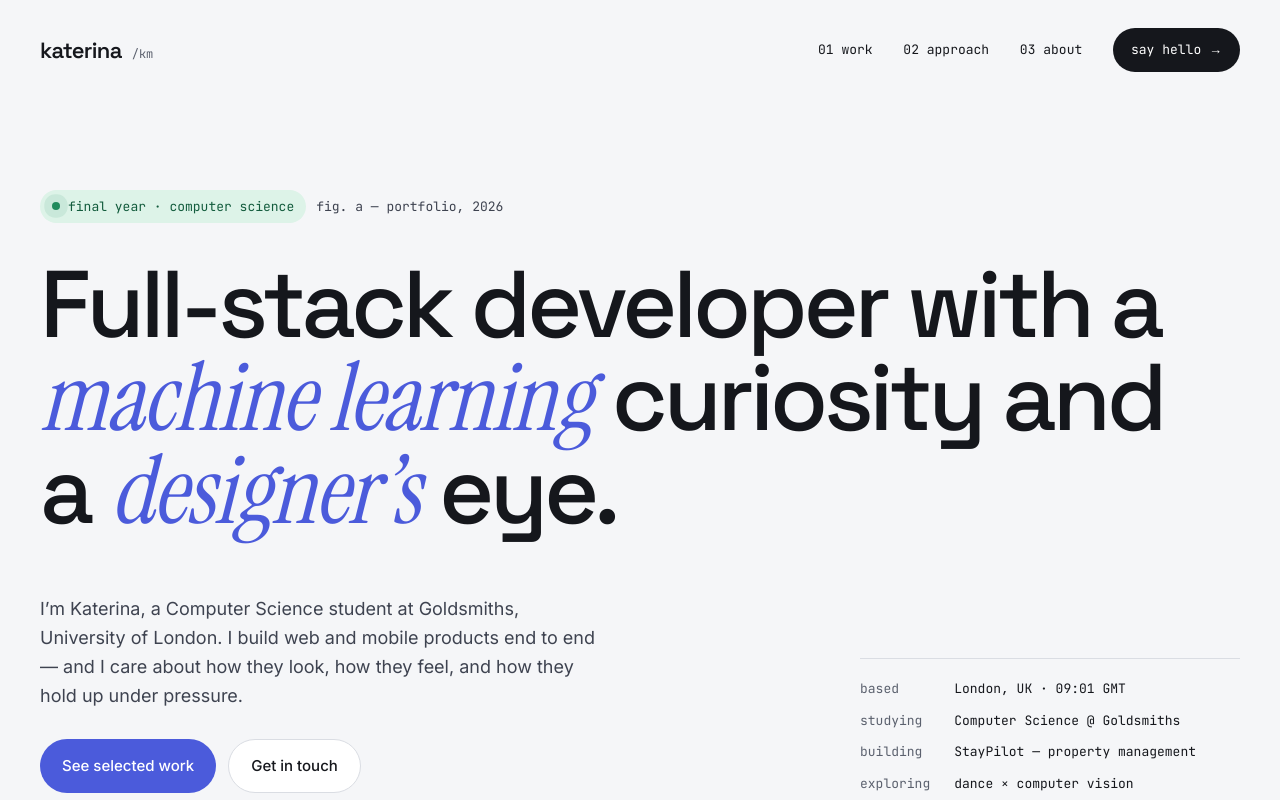
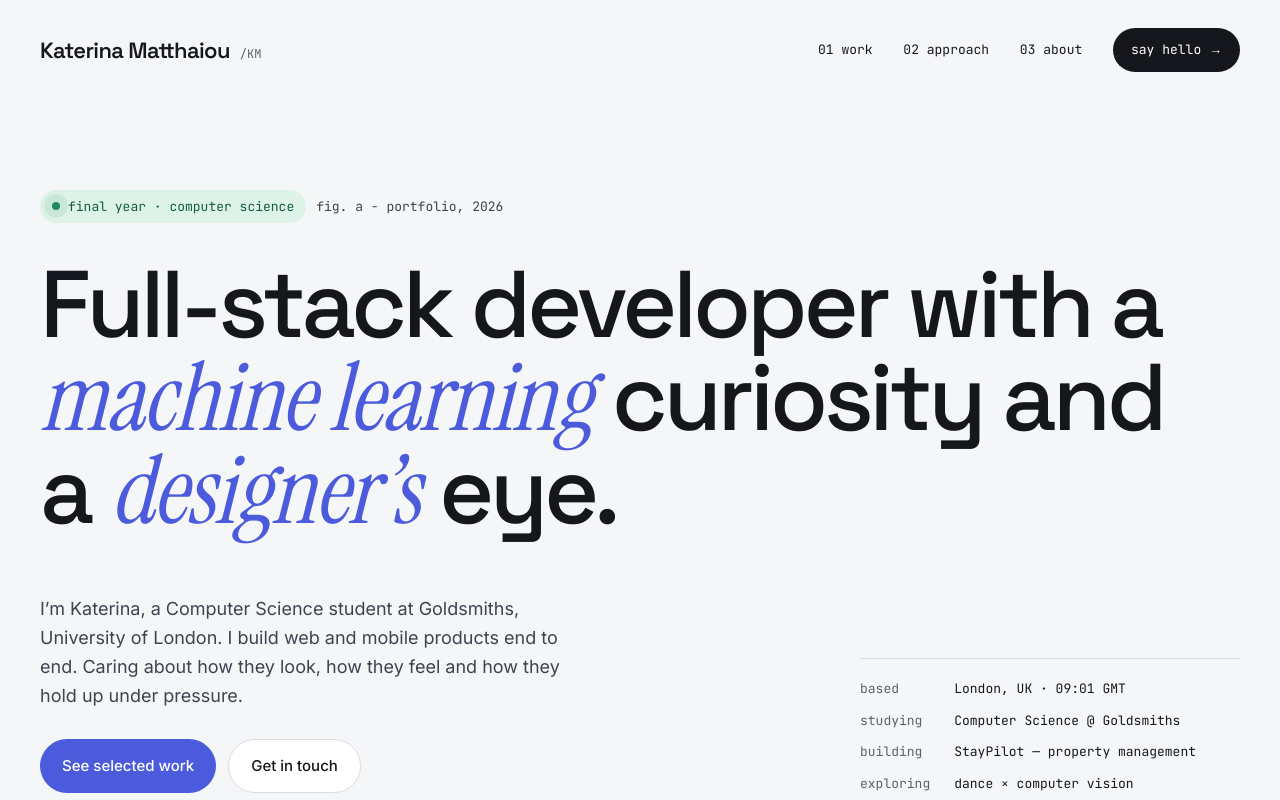
Before and after one commit to Katerina137/my_portfolio_website, a Next.js app: page / in a window 1280 px wide. Shown: the top 800 px of the page. Built offline with nearby package versions, Linux system fonts and the light colour scheme.

Commit message:
Edits to the writing

```diff
--- a/components/Header.tsx
+++ b/components/Header.tsx
@@ -2,8 +2,8 @@ export function Header() {
   return (
     <header className="wrap relative z-[5] flex flex-wrap items-center justify-between gap-4 py-7">
       <a href="#top" className="flex items-baseline gap-2.5 text-ink no-underline">
-        <span className="font-display text-[22px] font-semibold tracking-[-0.03em]">katerina</span>
-        <span className="font-mono text-xs text-muted">/km</span>
+        <span className="font-display text-[22px] font-semibold tracking-[-0.03em]">Katerina Matthaiou</span>
+        <span className="font-mono text-xs text-muted">/KM</span>
       </a>
       <nav
         aria-label="Main"
--- a/components/Hero.tsx
+++ b/components/Hero.tsx
@@ -31,7 +31,7 @@ export function Hero() {
           <span className="inline-block size-2 animate-live rounded-full bg-live motion-reduce:animate-none" />
           final year · computer science
         </span>
-        <span>fig. a — portfolio, 2026</span>
+        <span>fig. a - portfolio, 2026</span>
       </motion.div>
 
       <motion.h1
@@ -45,7 +45,7 @@ export function Hero() {
         <div className="flex max-w-[560px] flex-[1_1_420px] flex-col gap-7">
           <p className="m-0 text-lg leading-relaxed text-ink-2">
             I’m Katerina, a Computer Science student at Goldsmiths, University of London. I build web and mobile
-            products end to end — and I care about how they look, how they feel, and how they hold up under pressure.
+            products end to end. Caring about how they look, how they feel and how they hold up under pressure.
           </p>
           <div className="flex flex-wrap gap-3">
             <a href="#work" className={`${buttonBase} bg-accent !text-white`}>
```
